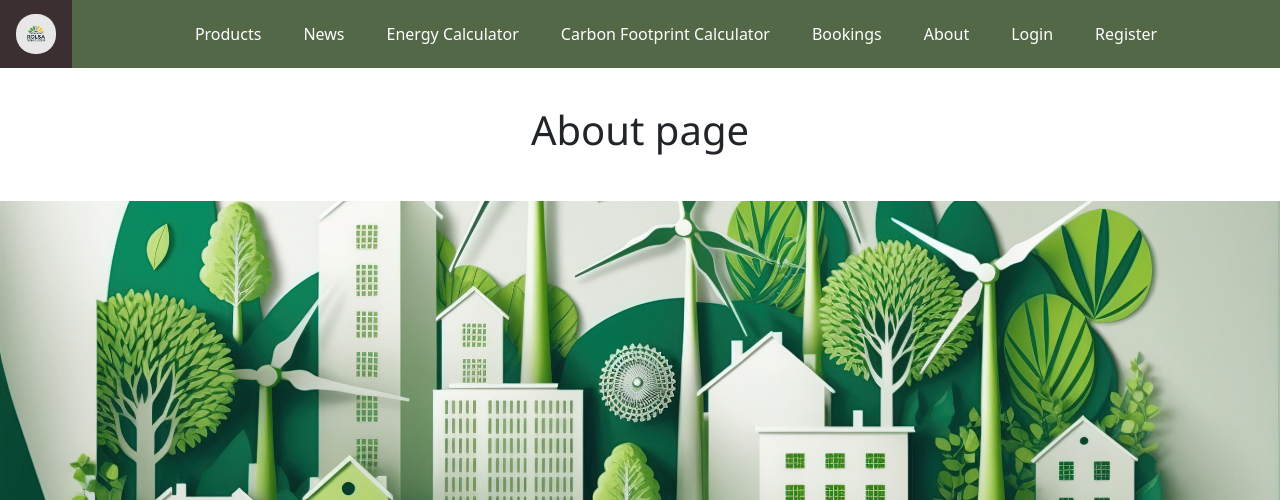
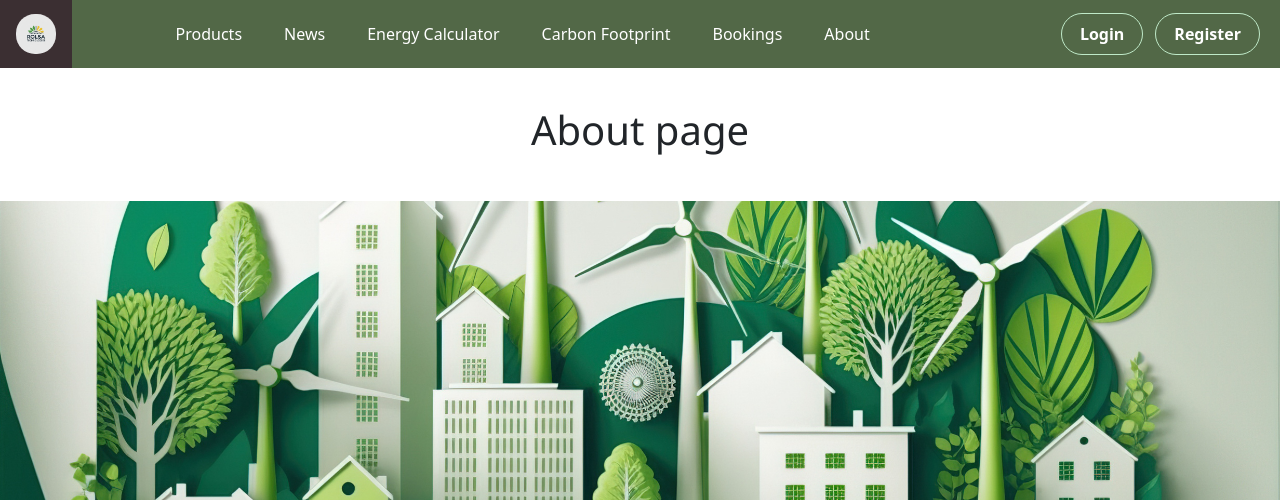
Before and after one commit to Dahra-pixel/Rolsa, a Flask app: page /about in a window 1280 px wide. Shown: the top 500 px of the page. Run offline with Flask 3, Linux system fonts and the light colour scheme.

Commit message:
Aligned login and register to the right

```diff
--- a/static/css/style.css
+++ b/static/css/style.css
@@ -57,6 +57,48 @@ ul li a:hover {
     width: 40px;
     border-radius: 19px;
 }
+
+/* RIGHT SIDE AUTH BUTTONS */
+.nav-auth {
+    display: flex;
+    gap: 12px;
+    margin-left: auto;
+    padding-right: 20px;
+}
+
+/* Button base */
+.nav-btn {
+    padding: 8px 18px;
+    border-radius: 25px;
+    font-weight: 600;
+    transition: all 0.2s ease;
+}
+
+/* Login */
+.login-btn {
+    background-color: transparent;
+    border: 1.5px solid #bfe9c8;
+}
+
+.login-btn:hover {
+    background-color: #bfe9c8;
+    color: #254844 !important;
+}
+
+/* Register = main CTA */
+.register-btn {
+    background-color: transparent;
+    color: #254844 !important;
+    border: 1.5px solid #bfe9c8;
+}
+
+.register-btn:hover {
+    background-color: #c2e6a3;
+    transform: translateY(-1px);
+}
+
+
+
 
 /* Banners, text boxes, gallery, news, forms, etc. */
 /* (Your original CSS continues unchanged below) */
--- a/templates/base.html
+++ b/templates/base.html
@@ -17,25 +17,39 @@
     <!-- NAVBAR -->
     <ul class="navbar">
 
-
+    <!-- LOGO -->
     <li class="nav_logo">
         <a href="{{ url_for('home') }}">
             <img src="{{ url_for('static', filename='images/logo.png') }}" alt="">
         </a>
     </li>
 
-        <!-- CENTER -->
+    <!-- CENTER LINKS -->
     <div class="nav-center">
         <li><a href="{{ url_for('products') }}">Products</a></li>
         <li><a href="{{ url_for('news') }}">News</a></li>
         <li><a href="{{ url_for('energy') }}">Energy Calculator</a></li>
-            <li><a href="{{ url_for('carbon') }}">Carbon Footprint Calculator</a></li>
+        <li><a href="{{ url_for('carbon') }}">Carbon Footprint</a></li>
         <li><a href="{{ url_for('booking') }}">Bookings</a></li>
         <li><a href="{{ url_for('about') }}">About</a></li>
-            <li><a data-bs-toggle="modal" data-bs-target="#loginModal">Login</a></li>
-            <li><a data-bs-toggle="modal" data-bs-target="#registerModal">Register</a></li>
     </div>
+
+    <!-- RIGHT SIDE -->
+    <div class="nav-auth">
+        <li>
+            <a class="nav-btn login-btn" data-bs-toggle="modal" data-bs-target="#loginModal">
+                Login
+            </a>
+        </li>
+        <li>
+            <a class="nav-btn register-btn" data-bs-toggle="modal" data-bs-target="#registerModal">
+                Register
+            </a>
+        </li>
+    </div>
+
 </ul>
+
 
 
     <main>
```
Also changed, not shown: database.db. Lines whose indentation alone changed are shown as unchanged.
